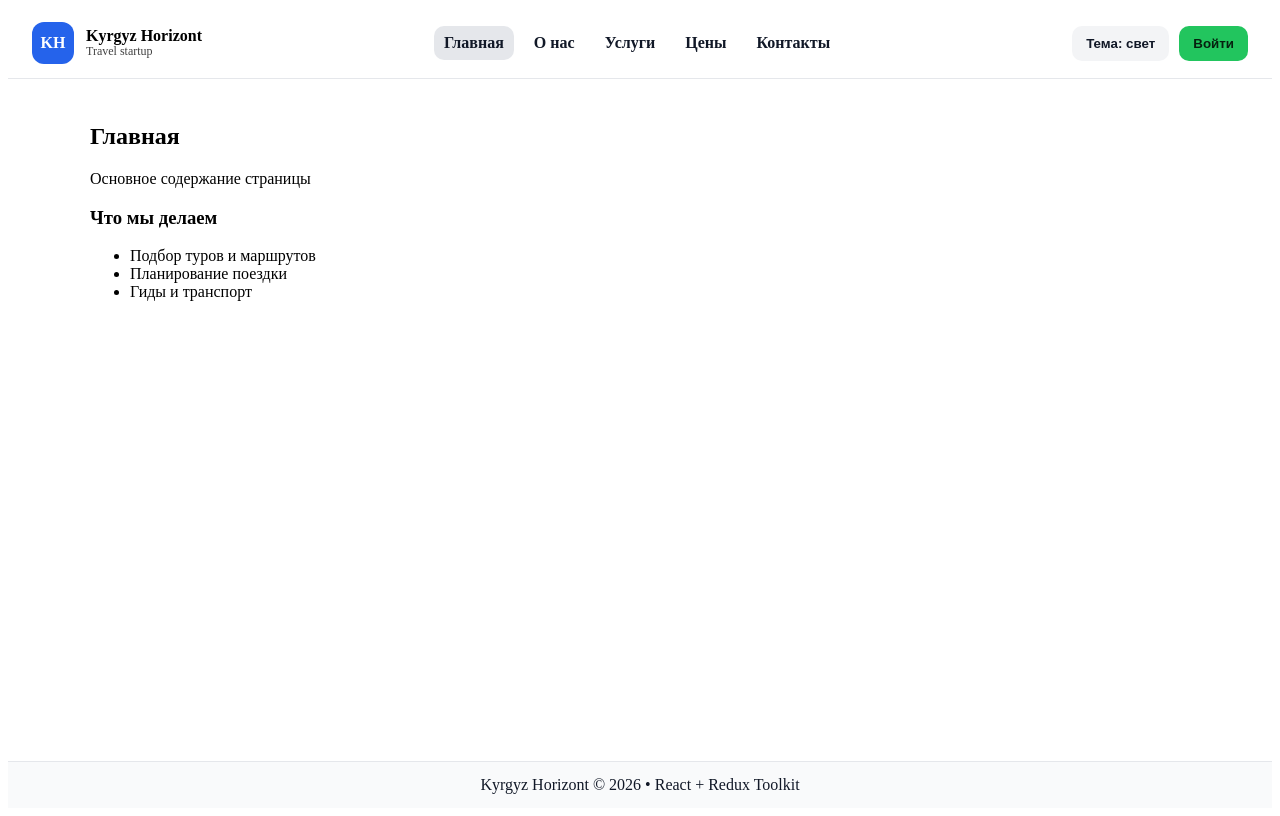
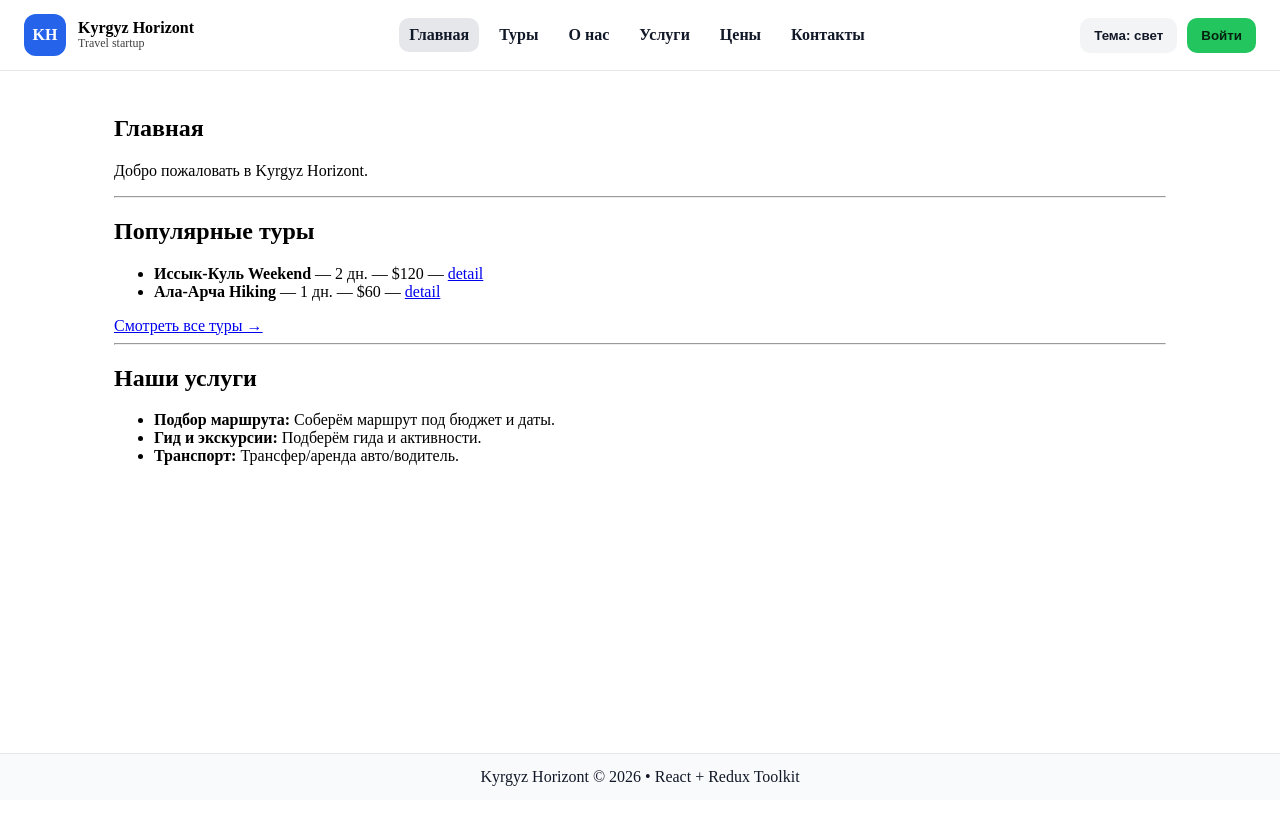
Before and after one commit to Erbolka23/react-redux, a React (Vite) app: page / in a window 1280 px wide. Built offline with nearby package versions, Linux system fonts and the light colour scheme.

Commit message:
Lab2: header navigation, pages and css structure

```diff
--- /dev/null
+++ b/public/data/services.json
@@ -0,0 +1,5 @@
+[
+  { "id": 1, "name": "Подбор маршрута", "text": "Соберём маршрут под бюджет и даты." },
+  { "id": 2, "name": "Гид и экскурсии", "text": "Подберём гида и активности." },
+  { "id": 3, "name": "Транспорт", "text": "Трансфер/аренда авто/водитель." }
+]
--- /dev/null
+++ b/public/data/tours.json
@@ -0,0 +1,29 @@
+[
+  {
+    "id": 1,
+    "title": "Иссык-Куль Weekend",
+    "days": 2,
+    "price": 120,
+    "location": "Иссык-Куль",
+    "description": "Короткий тур на выходные: озеро, прогулки, фото-локации.",
+    "highlights": ["Озеро", "Прогулка у берега", "Смотровая точка"]
+  },
+  {
+    "id": 2,
+    "title": "Ала-Арча Hiking",
+    "days": 1,
+    "price": 60,
+    "location": "Ала-Арча",
+    "description": "Однодневный поход в ущелье Ала-Арча. Лёгкий маршрут.",
+    "highlights": ["Треккинг", "Горы", "Пикник"]
+  },
+  {
+    "id": 3,
+    "title": "Сон-Куль Экспедиция",
+    "days": 3,
+    "price": 220,
+    "location": "Сон-Куль",
+    "description": "3 дня в юртах: природа, озеро, кони и звёздное небо.",
+    "highlights": ["Юрты", "Кони", "Озеро Сон-Куль"]
+  }
+]
--- /dev/null
+++ b/src/api/fetchWithDelay.js
@@ -0,0 +1,8 @@
+export async function fetchWithDelay(url, ms = 1200) {
+  await new Promise((resolve) => setTimeout(resolve, ms))
+
+  const res = await fetch(url)
+  if (!res.ok) throw new Error(`Failed to load: ${url}`)
+
+  return res.json()
+}
--- a/src/components/Header.jsx
+++ b/src/components/Header.jsx
@@ -19,6 +19,7 @@ export default function Header() {
 
       <nav className="nav">
         <NavLink to="/" end>Главная</NavLink>
+        <NavLink to="/tours">Туры</NavLink>
         <NavLink to="/about">О нас</NavLink>
         <NavLink to="/services">Услуги</NavLink>
         <NavLink to="/pricing">Цены</NavLink>
--- a/src/pages/Home.jsx
+++ b/src/pages/Home.jsx
@@ -1,17 +1,59 @@
+import { useEffect, useState } from "react"
+import { Link } from "react-router-dom"
+import { fetchWithDelay } from "../api/fetchWithDelay"
+
 export default function Home() {
+  const [tours, setTours] = useState([])
+  const [services, setServices] = useState([])
+  const [loading, setLoading] = useState(true)
+
+  useEffect(() => {
+    let mounted = true
+    setLoading(true)
+
+    Promise.all([
+      fetchWithDelay("/data/tours.json", 800),
+      fetchWithDelay("/data/services.json", 1200),
+    ]).then(([toursData, servicesData]) => {
+      if (!mounted) return
+      setTours(toursData.slice(0, 2))      // не “локальные данные”, это срез JSON
+      setServices(servicesData)
+      setLoading(false)
+    })
+
+    return () => (mounted = false)
+  }, [])
+
+  if (loading) return <p>Загрузка контента главной...</p>
+
   return (
     <section>
       <h1>Главная</h1>
-      <p>Основное содержание страницы</p>
+      <p>Добро пожаловать в Kyrgyz Horizont.</p>
 
-      <div style={{ marginTop: 16 }}>
-        <h3>Что мы делаем</h3>
-        <ul>
-          <li>Подбор туров и маршрутов</li>
-          <li>Планирование поездки</li>
-          <li>Гиды и транспорт</li>
-        </ul>
-      </div>
+      <hr />
+
+      <h2>Популярные туры</h2>
+      <ul>
+        {tours.map((t) => (
+          <li key={t.id}>
+            <b>{t.title}</b> — {t.days} дн. — ${t.price} —{" "}
+            <Link to={`/tours/${t.id}`}>detail</Link>
+          </li>
+        ))}
+      </ul>
+      <Link to="/tours">Смотреть все туры →</Link>
+
+      <hr />
+
+      <h2>Наши услуги</h2>
+      <ul>
+        {services.map((s) => (
+          <li key={s.id}>
+            <b>{s.name}:</b> {s.text}
+          </li>
+        ))}
+      </ul>
     </section>
   )
 }
--- a/src/styles/layout.css
+++ b/src/styles/layout.css
@@ -1,3 +1,18 @@
+
+* {
+  box-sizing: border-box;
+}
+
+html,
+body {
+  height: 100%;
+  margin: 0;
+}
+
+#root {
+  min-height: 100vh;
+}
+
 .layout {
   min-height: 100vh;
   display: flex;
```
Also changed, not shown: src/App.jsx (+11 -10 lines), src/pages/TourDetail.jsx (added, +49 -0 lines), src/pages/Tours.jsx (added, +47 -0 lines).
